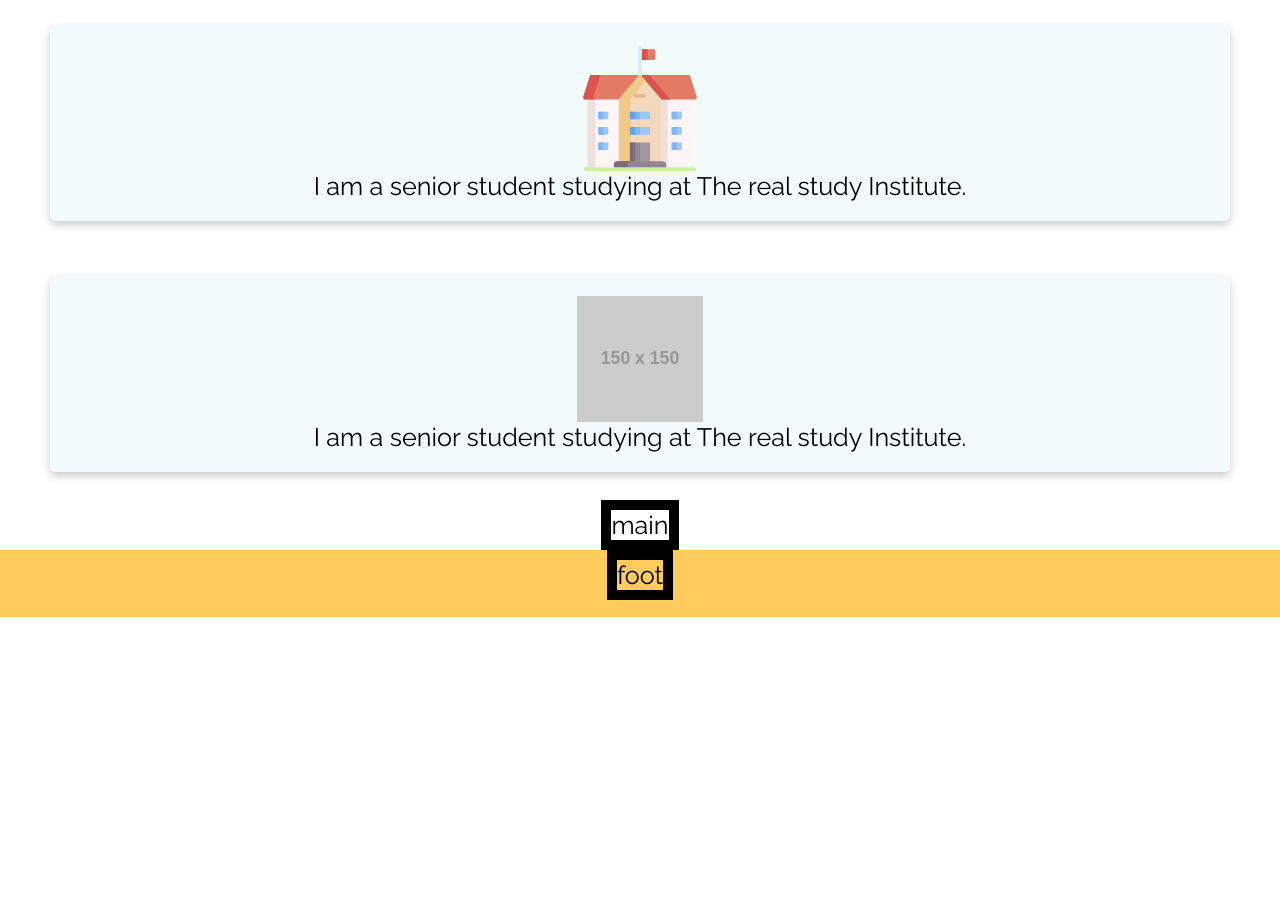
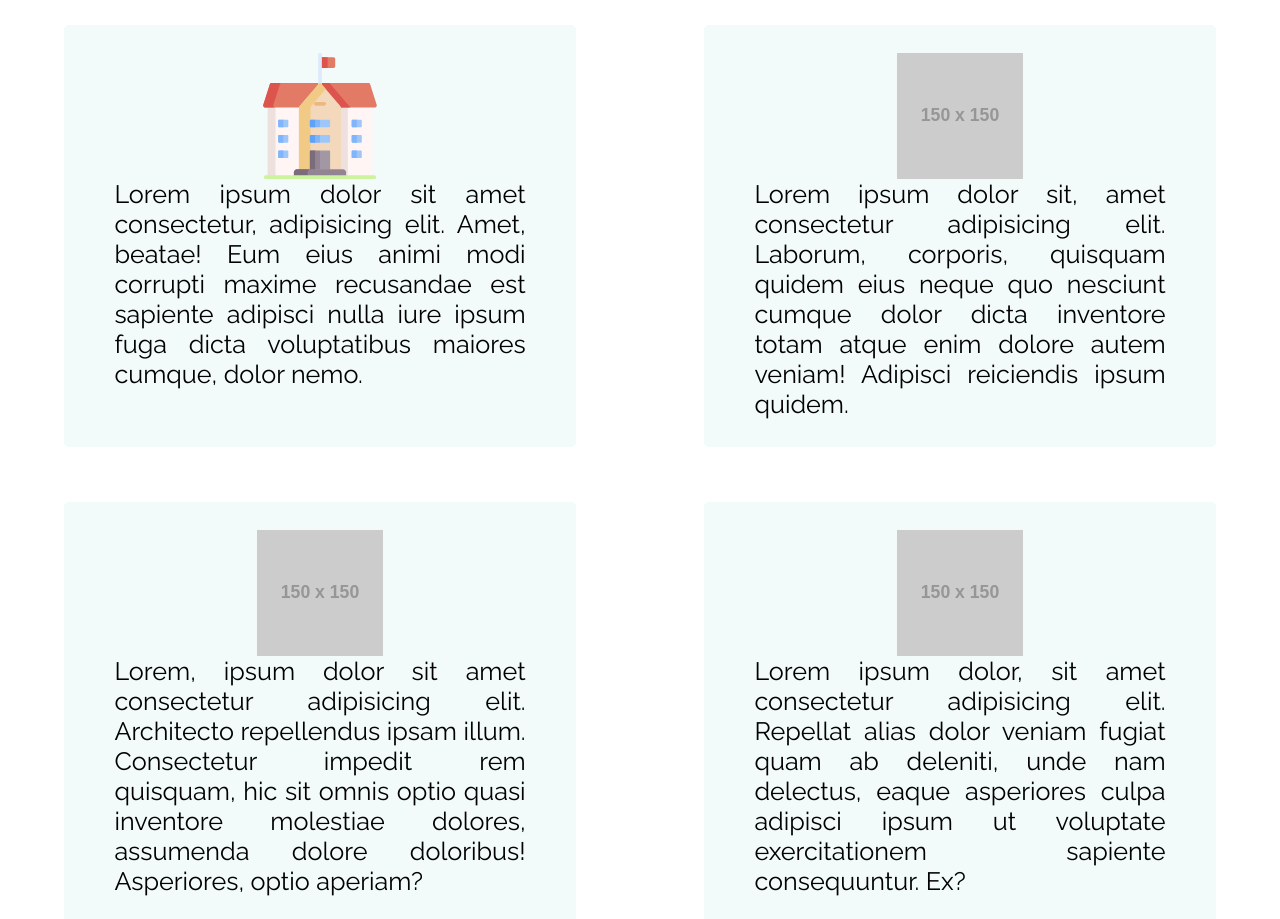
Before and after one commit to j0ker404/personal-design, a plain HTML site: page index.html in a window 1280 px wide. Shown: the part 183-1102 px from the top of the page. Before the commit the page ends 800 px from the top, so only its background shows below. Drawn offline with Linux system fonts and the light colour scheme; placeholder pictures from the web are drawn by us; a web font is replaced by a local one.

Commit message:
responsive layout implemented

```diff
--- a/index.html
+++ b/index.html
@@ -11,29 +11,27 @@
   <body>
     <div id="app">
       <div id="head" class="container">
-        <h1>Hi, I am Bob Stone.</h1>
+        <h1 style="text-align: center;">Hi, I am Bob Stone.</h1>
 
-        <h1 id="typewriter">
+        <h1 id="typewriter" >
           <span>I am</span>
-          <!-- <span
+          <span
           class="txt-rotate"
             data-period="2000"
-            data-rotate='[ "an student.", "a speedcuber.", "an aspiring developer." ]'
-          ></span> -->
+            data-rotate='[ "an aspiring developer." ]'
+          ></span>
         </h1>
         <div id="head-content">
           sdkdfjk
         </div>
       </div>
-      <div id="main" class="container">
-
+      <div id="main" class="container-main">
         <div id="student" class="card">
           <div class="card-img">
             <svg
               class="card-img-prop"
               enable-background="new 0 0 512 512"
               viewBox="0 0 512 512"
-
               xmlns="http://www.w3.org/2000/svg"
             >
               <g>
@@ -195,25 +193,46 @@
             </svg>
           </div>
           <p class="text">
-            I am a senior  student studying at The real study
-            Institute.
+            Lorem ipsum dolor sit amet consectetur, adipisicing elit. Amet, beatae! Eum eius animi modi corrupti maxime recusandae est sapiente adipisci nulla iure ipsum fuga dicta voluptatibus maiores cumque, dolor nemo.
           </p>
         </div>
 
-        <div id="student" class="card">
+        <div id="blank-card2" class="card">
           <div class="card-img">
-            <img class="card-img-prop" src="https://via.placeholder.com/150">
+            <img class="card-img-prop" src="https://via.placeholder.com/150" />
           </div>
           <p class="text">
-            I am a senior  student studying at The real study
-            Institute.
+            Lorem ipsum dolor sit, amet consectetur adipisicing elit. Laborum,
+            corporis, quisquam quidem eius neque quo nesciunt cumque dolor dicta
+            inventore totam atque enim dolore autem veniam! Adipisci reiciendis
+            ipsum quidem.
           </p>
         </div>
 
+        <div id="blank-card3" class="card">
+          <div class="card-img">
+            <img class="card-img-prop" src="https://via.placeholder.com/150" />
+          </div>
+          <p class="text">
+            Lorem, ipsum dolor sit amet consectetur adipisicing elit. Architecto
+            repellendus ipsam illum. Consectetur impedit rem quisquam, hic sit
+            omnis optio quasi inventore molestiae dolores, assumenda dolore
+            doloribus! Asperiores, optio aperiam?
+          </p>
+        </div>
 
-        <div id="main-content">
-          main
+        <div id="blank-card4" class="card">
+          <div class="card-img">
+            <img class="card-img-prop" src="https://via.placeholder.com/150" />
+          </div>
+          <p class="text">
+            Lorem ipsum dolor, sit amet consectetur adipisicing elit. Repellat
+            alias dolor veniam fugiat quam ab deleniti, unde nam delectus, eaque
+            asperiores culpa adipisci ipsum ut voluptate exercitationem sapiente
+            consequuntur. Ex?
+          </p>
         </div>
+
       </div>
       <div id="foot" class="container">
         <div id="foot-content">
--- a/style.css
+++ b/style.css
@@ -36,14 +36,15 @@ body {
   /* margin: 1em auto; */
 }
 
-#head,
-#main,
-#foot {
-  /* height: 200px; */
+.container-main {
+  width: 100%;
+  display: flex;
+  flex-direction: column;
   /* margin: 1em auto; */
 }
 
-#head {
+#head,
+#foot {
   /* height: 50vh; */
   flex: 15%;
   /* background-color: #931bf5; */
@@ -62,6 +63,8 @@ body {
 
 #typewriter {
   text-align: center;
+  /* line-height: 2em; */
+  height: 2.5em;
 }
 
 #main {
@@ -70,11 +73,6 @@ body {
   /* background-color: #ffeead; */
 }
 
-#foot {
-  flex: 15%;
-  background-color: #ffcc5c;
-}
-#main-content,
 #foot-content {
   /* height: 100px; */
   /* height:  inherit; */
@@ -84,34 +82,26 @@ body {
   margin: 0 auto;
 }
 
-#head-content {
-  /* border: 10px solid black; */
-  /* height: 80%; */
-  /* height: 50vh; */
-  /* margin: auto; */
-}
-
-
-
-
 .card {
   /* border: 10px solid black; */
   background-color: rgb(242, 250, 250);
   height: inherit;
-  padding: 1.1rem 2em;
+  padding: 1.1em 2em;
   margin: 1.1em 2em;
 
-  box-shadow: 0 4px 8px 0 rgba(0, 0, 0, 0.2);
+  box-shadow: 10 4px 28px 0 rgba(0, 0, 0, 0.2);
   transition: 0.3s;
   /* width: 40%; */
   border-radius: 5px;
+  text-align: center;
 }
 
 .card:hover {
-  box-shadow: 0 8px 16px 0 rgba(0,0,0,0.2);
+  box-shadow: 0 8px 16px 10px rgba(0, 0, 0, 0.2);
 }
 .card p.text {
-  text-align: center;
+  text-align: justify;
+  width: inherit;
 }
 
 .card-img-prop {
@@ -119,11 +109,61 @@ body {
 
   /* border-radius: 5px 5px 0 0; */
 }
-
-.card .card-img {
+.card-img {
   height: 5em;
   width: 100%;
   text-align: center;
   /* border: 1px solid black;
   background-color: bisque; */
 }
+
+@media screen and (min-width: 769px) {
+  .container-main {
+    display: flex;
+    flex-direction: row;
+    flex-wrap: wrap;
+
+    /* justify-content: stretch; */
+    /* align-content: center; */
+  }
+  #main {
+    margin: 0;
+    padding: 0;
+  }
+  .card {
+    /* border: 10px solid black; */
+    background-color: rgb(242, 250, 250);
+    height: inherit;
+    /* padding: 1.1em 2em; */
+    margin: 1.1em auto;
+    max-width: 40%;
+
+    box-shadow: 10 4px 28px 0 rgba(0, 0, 0, 0.2);
+    transition: 0.3s;
+    /* width: 40%; */
+    border-radius: 5px;
+    text-align: center;
+  }
+
+  #typewriter {
+    text-align: center;
+    height: inherit;
+  }
+}
+
+@media screen and (max-width: 320px) {
+  .card {
+    /* border: 10px solid black; */
+    background-color: rgb(242, 250, 250);
+    height: inherit;
+    padding: 1.1em 2em;
+    /* margin: 1.1em 2em; */
+    /* margin: 0 auto; */
+
+    box-shadow: 10 4px 28px 0 rgba(0, 0, 0, 0.2);
+    transition: 0.3s;
+    /* width: 40%; */
+    border-radius: 5px;
+    text-align: center;
+  }
+}
```
